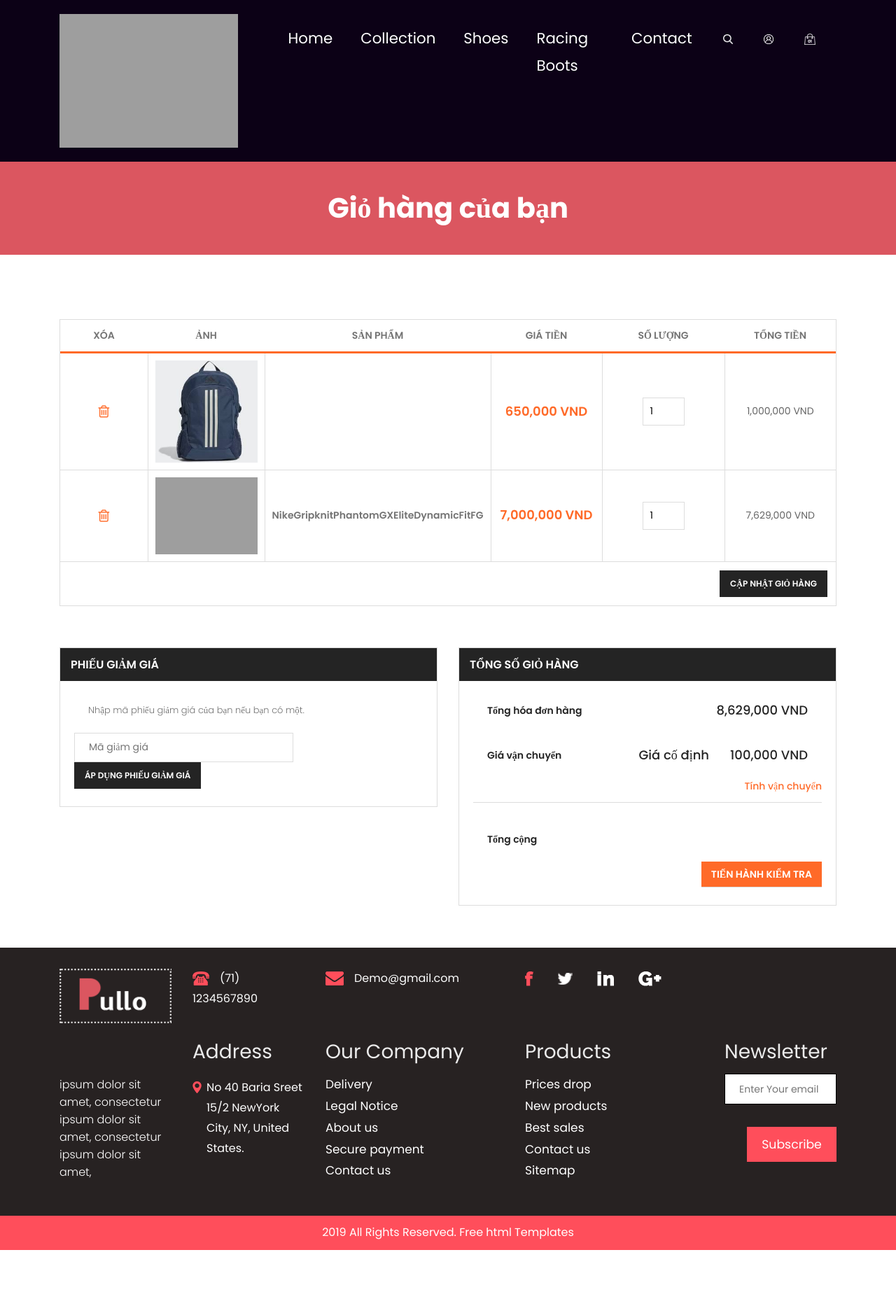
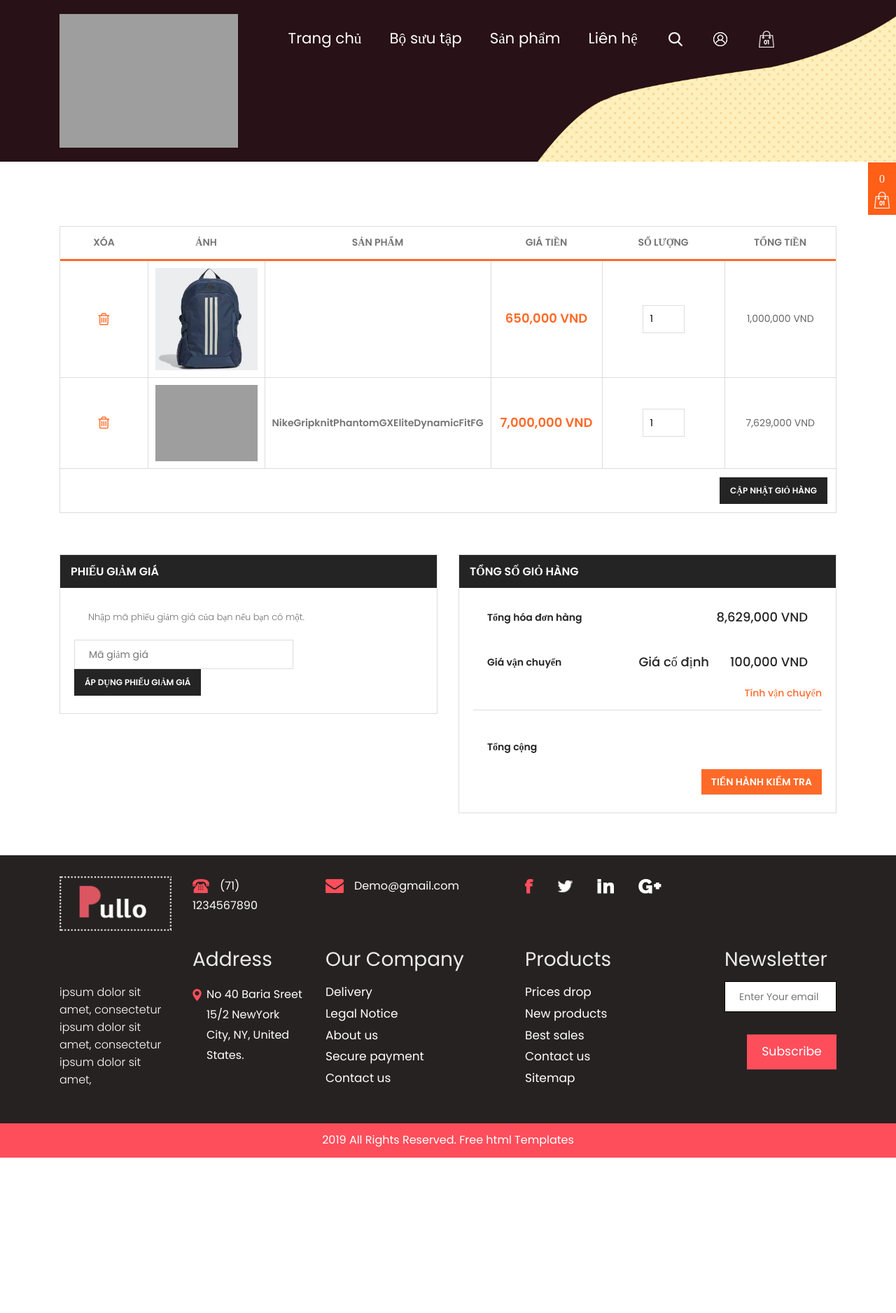
Before and after one commit to Pinul2k2/DATN_QLBG, a PHP site: page /Shoppingcart.html in a window 1280 px wide. Shown: the whole page at 70% size. After the commit the page ends 1654 px from the top, so only its background shows below. Run offline with PHP 8.4, Linux system fonts and the light colour scheme; some libraries are stand-ins or nearby versions; grey boxes are pictures that could not be loaded.

Commit message:
'update'

```diff
--- a/Shoppingcart.html
+++ b/Shoppingcart.html
@@ -8,7 +8,7 @@
       <meta name="viewport" content="width=device-width, initial-scale=1">
       <meta name="viewport" content="initial-scale=1, maximum-scale=1">
       <!-- site metas -->
-      <title>Shoes</title>
+      <title>Pullshoes</title>
       <meta name="keywords" content="">
       <meta name="description" content="">
       <meta name="author" content="">
@@ -16,7 +16,7 @@
       <link rel="stylesheet" href="css/bootstrap.min.css">
       <!-- style css -->
       <link rel="stylesheet" href="css/style.css">
-	  <link rel="stylesheet" href="css/shoppingcart.css">
+      <link rel="stylesheet" href="css/shoppingcart.css">
       <!-- Responsive-->
       <link rel="stylesheet" href="css/responsive.css">
       <!-- fevicon -->
@@ -36,7 +36,7 @@
    <!-- body -->
    <body class="main-layout">
 	<!-- header section start -->
-	<div class="header_section header_main">
+	<div class="header_section">
 		<div class="container">
 			<div class="row">
 				<div class="col-sm-3">
@@ -49,26 +49,49 @@
                         </button>
                     <div class="collapse navbar-collapse" id="navbarNavAltMarkup">
                         <div class="navbar-nav">
-                           <a class="nav-item nav-link" href="index.html">Home</a>
-                           <a class="nav-item nav-link" href="collection.html">Collection</a>
-                           <a class="nav-item nav-link" href="shoes.html">Shoes</a>
-                           <a class="nav-item nav-link" href="racing boots.html">Racing Boots</a>
-                           <a class="nav-item nav-link" href="contact.html">Contact</a>
+                           <a class="nav-item nav-link" href="index.html">Trang chủ</a>
+                           <a class="nav-item nav-link" href="collection.html">Bộ sưu tập</p></a>
+                           <a class="nav-item nav-link" href="shoes.html">Sản phẩm</a>
+                           <a class="nav-item nav-link" href="contact.html">Liên hệ</a>
                            <a class="nav-item nav-link last" href="#"><img src="images/search_icon.png"></a>
-                           <a class="nav-item nav-link last" href="#"><img src="images/login.png"></a>
-						   <a class="nav-item nav-link last" href="contact.html"><img src="images/shop_icon.png"></a>
+						   <a class="nav-item nav-link last" href="Login&Signup/login.html"><img src="images/login.png"></a>
+                           <a class="nav-item nav-link last" href="Shoppingcart.html"><img src="images/shop_icon.png"></a>
                         </div>
                     </div>
                     </nav>
 				</div>
 			</div>
 		</div>
+    </div>
+	<!-- header section end -->
+
+	<!-- CART & SOCIAL GROUP-->
+	<div class="cartfixed hidden-xs hidden-sm" data-target="#shop_cart" data-toggle="collapse">
+		<span class="countProduct">0</span><br>
+		<img src="images/shop_icon.png">
+
+		<div id="shop_cart" class="cart collapse">
+			<span class="caret"></span>
+			<ul class="list-group">
+				<li class="list-group-item title">GIỎ HÀNG (<span class="countProduct">0</span>)</li>
+				<li class="list-group-item divider"></li>
+				<li class="list-group-item items">
+				</li>
+				<li class="list-group-item total"><span class="tleft">Tổng cộng:</span><span class="tright">0 VNĐ</span></li>
+				<li class="list-group-item butn">
+				<a href="https://ananas.vn/your-cart/" class="btn btn-checkout mini-cart-checkout">THANH TOÁN</a>
+				</li>
+				<li class="list-group-item butn">
+				<a href="javascript:void(0)" class="btn btn-addlike multipleAddLike">THÊM VÀO YÊU THÍCH</a>
+				</li>
+			</ul>
+		</div>
 	</div>
-   	<!-- contact section start -->
-    <div class="collection_text">Giỏ hàng của bạn</div>
-    <div class="layout_padding contact_section">
+
+	<!-- END SOCIAL GROUP -->
+	<!-- new collection section start -->
+    <div class="layout_padding collection_section">
     	<div class="container">
-
     	</div>
         <div class="shopping_cart_area">
             <div class="container">
@@ -159,7 +182,6 @@
             </div>
             <!--Phiếu giảm giá end-->
     </div>
-   	<!-- contact section end -->
 	<!-- section footer start -->
     <div class="section_footer">
     	<div class="container">
--- a/css/style.css
+++ b/css/style.css
@@ -150,6 +150,7 @@
 img {
      max-width: 100%;
      height: auto;
+
 }
 
  :focus {
@@ -795,3 +796,96 @@
     height: auto;
     background: #0c0116;
 }
+
+.cartfixed {
+    position: fixed;
+    right: 0px;
+    top: 232px;
+    width: 40px;
+    height: 75px;
+    background-color: #ff5f17;
+    padding: 10px 2px;
+    color: #fff;
+    font-family: NunitoSanExtraBold;
+    font-size: 16px;
+    text-align: center;
+    cursor: pointer;
+    z-index: 9999;
+}
+
+.cartfixed .list-group-item {
+    position: relative;
+    display: block;
+    padding: 10px 15px;
+    margin-bottom: -1px;
+    background-color: transparent;
+    border: none;
+}
+.cartfixed .list-group-item.divider {
+    border-bottom: #000 3px solid;
+    margin: 0px 15px;
+    padding: 0px;
+}
+.cartfixed .items {
+    max-height: 345px;
+    overflow-y: scroll;
+}
+.cartfixed .total {
+    font-size: 13px;
+    font-family: NunitoSanExtraBold;
+    display: block;
+    overflow: hidden;
+    padding-top: 15px;
+}
+.cartfixed .butn {
+    padding: 5px 15px 10px 15px;
+}
+.cartfixed .cart {
+    position: relative;
+    right: 302px;
+    top: -59px;
+    width: 300px;
+    background-color: #f1f1f1;
+    color: #000;
+    text-align: left;
+}
+.cartfixed span.caret {
+    content: "";
+    position: absolute;
+    right: 0px;
+    top: 15px;
+    display: block;
+    width: 0;
+    height: 0;
+    border-width: 6px 6px;
+    border-style: solid;
+    border-color: transparent;
+    border-bottom-color: #ff5f17;
+    -webkit-transform: rotate(-90deg);
+    -moz-transform: rotate(-90deg);
+    -ms-transform: rotate(-90deg);
+    -o-transform: rotate(-90deg);
+    transform: rotate(-90deg);
+    z-index: 1001;
+}
+.list-group {
+    margin-bottom: 20px;
+    padding-left: 0;
+}
+img {
+    vertical-align: middle;
+}
+.cartfixed .butn .btn-checkout {
+    background-color: #f15e2c;
+}
+.cartfixed .butn .btn-addlike {
+    background-color: #303030;
+    margin-bottom: 5px;
+}
+.cartfixed .total .tright {
+    color: #f15e2c;
+    float: right;
+}
+.cartfixed .items h5 .price, .cartfixed .items h5 .size, .cartfixed .items h5 .quantity, .cartfixed .total .tleft {
+    float: left;
+}
```
Also changed, not shown: collection.html (+12 -10 lines), contact.html (+12 -11 lines), index.html (+24 -0 lines), shoes.html (+35 -16 lines).
